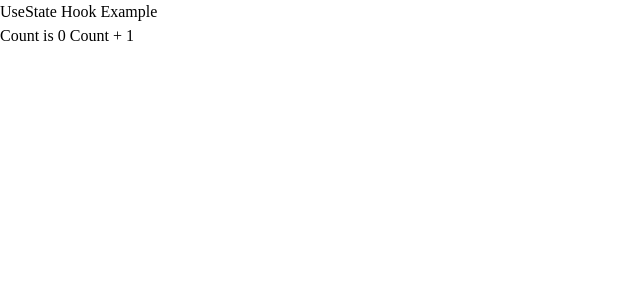
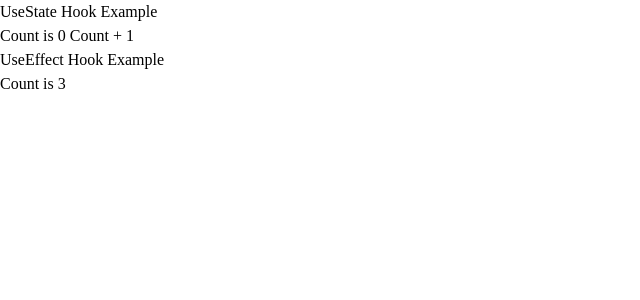
Before and after one commit to hardiknasit25/react-hooks, a React (Vite) app: page / in a window 1280 px wide. Shown: the top 300 px of the page, without its empty margins (0-640 px from the left). Built offline with nearby package versions, Linux system fonts and the light colour scheme.

Commit message:
UseEffect Hook

```diff
--- a/src/App.jsx
+++ b/src/App.jsx
@@ -1,9 +1,11 @@
+import UseEffect from "./components/UseEffect/UseEffect";
 import UseState from "./components/Usestate/UseState";
 
 export default function App() {
   return (
     <div className="h-full w-fullp-5">
       <UseState/>
+      <UseEffect/>
     </div>
   )
 }
--- /dev/null
+++ b/src/components/UseEffect/UseEffect.jsx
@@ -0,0 +1,23 @@
+import { useEffect, useState } from "react";
+
+function UseEffect() {
+  const [count, setCount] = useState(0)
+
+  useEffect(() => {
+    setTimeout(() => {
+      setCount(count => count + 1)
+    }, 2000)
+  }, [count])
+
+  return (
+    <div className="w-full p-5 flex justify-center items-center">
+
+      <div className="w-[30%] p-10 flex flex-col justify-center items-center gap-5 bg-[#DAD3BE] rounded-lg shadow-lg">
+        <h1 className="font-bold text-3xl text-[#254336]">UseEffect Hook Example</h1>
+        <span className="text-[#6B8A7A] font-medium text-2xl">Count is <span className="text-[#254336]">{count} </span></span>
+      </div>
+    </div>
+  )
+}
+
+export default UseEffect
```
